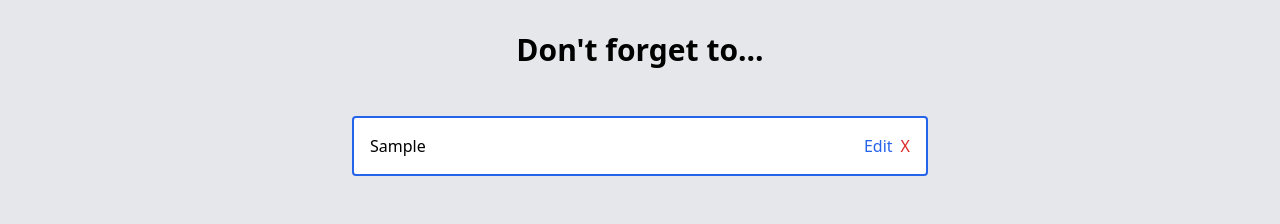
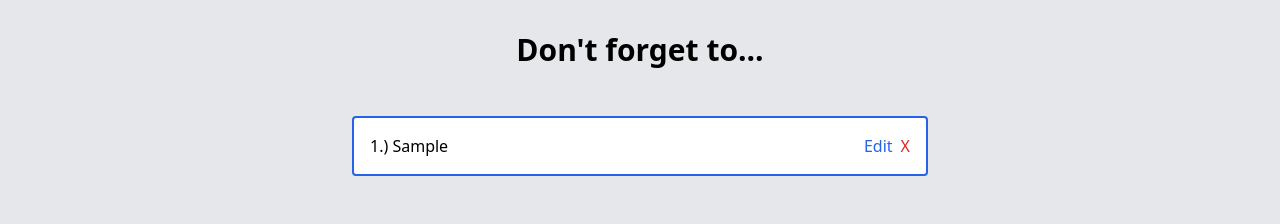
Before and after one commit to diana-lim/priorities-app, a React (Create React App) app: page / in a window 1280 px wide. Both pictures are taken after typing "Sample" into the empty fields and a click on the button "Add". Shown: the top 224 px of the page. Built offline with nearby package versions, Linux system fonts and the light colour scheme.

Commit message:
feat: add top 3 numbering to priorities list

```diff
--- a/src/App.js
+++ b/src/App.js
@@ -71,6 +71,7 @@ function App() {
       <div className='overflow-y-auto' style={{ height: '65vh' }}>
         <PriorityList
           priorities={sortedPriorities.slice(0, 3)} // show only top 3
+          startIndex={0}
           toggleDone={toggleDone}
           removePriority={removePriority}
           editingId={editingId}
@@ -83,6 +84,7 @@ function App() {
         {showAll && (
         <PriorityList
           priorities={sortedPriorities.slice(3)}
+          startIndex={3}
           toggleDone={toggleDone}
           removePriority={removePriority}
           editingId={editingId}
--- a/src/components/PriorityList.js
+++ b/src/components/PriorityList.js
@@ -2,6 +2,7 @@ import React from "react";
 
 function PriorityList({
     priorities,
+    startIndex,
     toggleDone,
     removePriority,
     editingId,
@@ -22,7 +23,7 @@ function PriorityList({
 
   return (
     <div className="max-w-xl mx-auto space-y-3 mb-4">
-      {priorities.map((p) => (
+      {priorities.map((p, index) => (
         <div
         key={p.id}
         className={`p-4 rounded flex justify-between items-center bg-white ${borderColor[p.level]}`}
@@ -50,7 +51,9 @@ function PriorityList({
                 p.done ? "line-through text-gray-500" : ""
               }`}
             >
-              {p.text}
+          {startIndex + index < 3 && <span>{startIndex + index + 1}.) </span>}
+          <span>{p.text}</span>
+
             </div>
           )}
 
```
